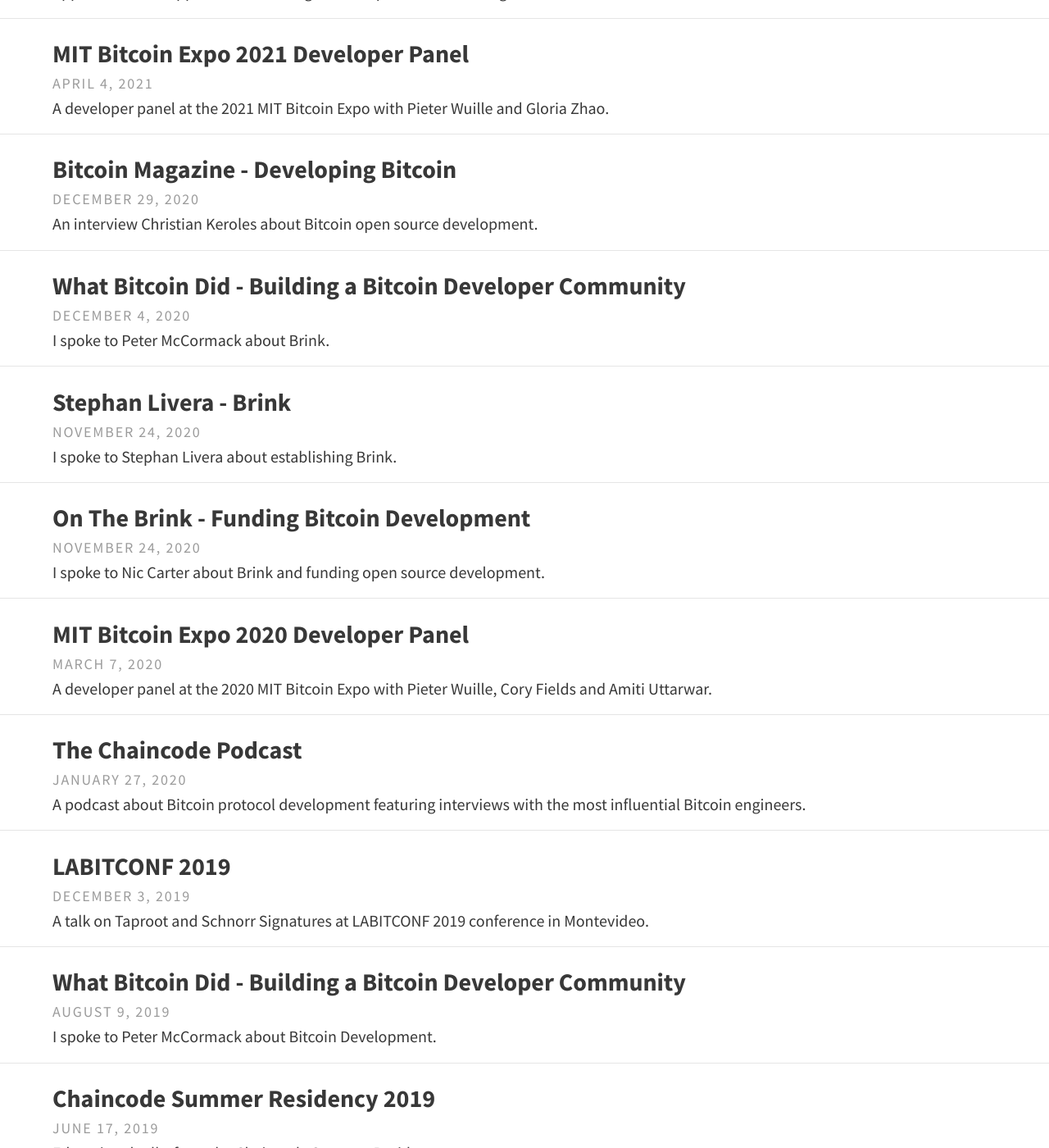
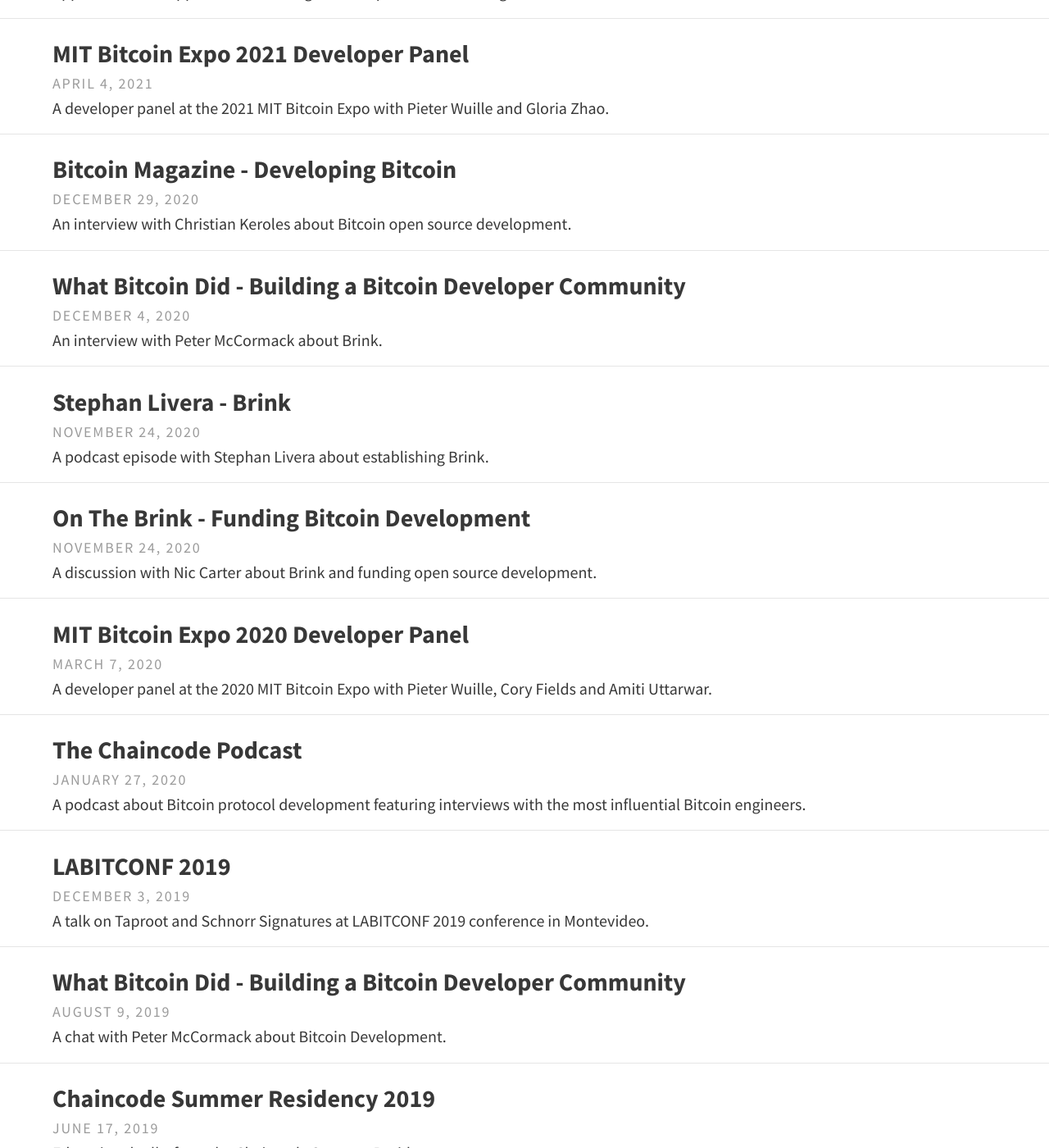
Before and after one commit to jnewbery/blog, a Jekyll site: the page built from talks.md, in a window 1280 px wide and 1400 px high, scrolled down 782 px. Shown: the whole window at 82% size. Built offline with Jekyll 4.4.1, drawn with Linux system fonts in a browser that asks for light colours; nearby versions of some CDN libraries.

```diff
--- a/_posts/2019-08-09-what-bitcoin-did-building-a-developer-community.md
+++ b/_posts/2019-08-09-what-bitcoin-did-building-a-developer-community.md
@@ -2,7 +2,7 @@
 layout: post
 title: "What Bitcoin Did - Building a Bitcoin Developer Community"
 category: talk
-excerpt: I spoke to Peter McCormack about Bitcoin Development.
+excerpt: A chat with Peter McCormack about Bitcoin Development.
 ---
 
 In [this
--- a/_posts/2020-11-24-on-the-brink-funding-bitcoin-development.md
+++ b/_posts/2020-11-24-on-the-brink-funding-bitcoin-development.md
@@ -2,7 +2,7 @@
 layout: post
 title: "On The Brink - Funding Bitcoin Development"
 category: talk
-excerpt: I spoke to Nic Carter about Brink and funding open source development.
+excerpt: A discussion with Nic Carter about Brink and funding open source development.
 ---
 
 In [this interview](https://onthebrink-podcast.com/brink/), we talked about:
--- a/_posts/2020-11-24-stephan-livera-brink.md
+++ b/_posts/2020-11-24-stephan-livera-brink.md
@@ -2,7 +2,7 @@
 layout: post
 title: "Stephan Livera - Brink"
 category: talk
-excerpt: I spoke to Stephan Livera about establishing Brink.
+excerpt: A podcast episode with Stephan Livera about establishing Brink.
 ---
 
 In [this interview](https://stephanlivera.com/episode/229/), I talked to Stephan
--- a/_posts/2020-12-04-what-bitcoin-did-funding-bitcoin-development.md
+++ b/_posts/2020-12-04-what-bitcoin-did-funding-bitcoin-development.md
@@ -2,7 +2,7 @@
 layout: post
 title: "What Bitcoin Did - Building a Bitcoin Developer Community"
 category: talk
-excerpt: I spoke to Peter McCormack about Brink.
+excerpt: An interview with Peter McCormack about Brink.
 ---
 
 In [this
--- a/_posts/2020-12-29-bitcoin-magazine-developing-bitcoin.md
+++ b/_posts/2020-12-29-bitcoin-magazine-developing-bitcoin.md
@@ -2,7 +2,7 @@
 layout: post
 title: "Bitcoin Magazine - Developing Bitcoin"
 category: talk
-excerpt: An interview Christian Keroles about Bitcoin open source development.
+excerpt: An interview with Christian Keroles about Bitcoin open source development.
 ---
 
 In [this
```
